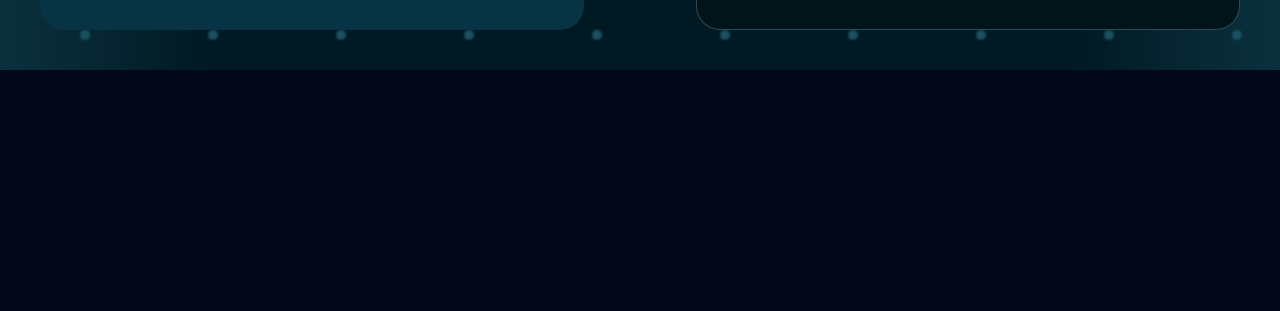
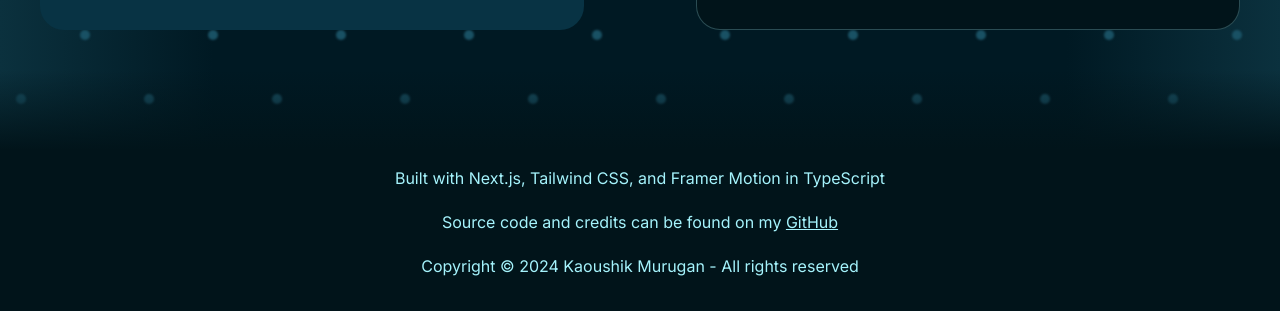
Before and after one commit to KaoushikMurugan/personal-website, a Next.js app: page / in a window 1280 px wide. Shown: the part 4804-5115 px from the top of the page. Before the commit the page ends 4874 px from the top, so only its background shows below. Built offline with nearby package versions, Linux system fonts and the light colour scheme.

Commit message:
Feat: Added a footer component

```diff
--- a/app/page.tsx
+++ b/app/page.tsx
@@ -1,4 +1,5 @@
 import Background from "@/components/background";
+import Footer from "@/components/footer";
 import Grid from "@/components/grid";
 import Hero from "@/components/hero";
 import ProgrammingIconsRibbon from "@/components/programming-icons-ribbon";
@@ -18,6 +19,7 @@ export default function Home() {
         <ProgrammingIconsRibbon />
         <Timeline timelineItems={timelineElements} lineClassName="bg-amber-400 dark:bg-amber-600" />
       </div>
+      <Footer />
     </main>
   );
 }
--- /dev/null
+++ b/components/footer.tsx
@@ -0,0 +1,26 @@
+import React from 'react'
+
+const Footer = () => {
+  return (
+    <div className="flex flex-col w-screen z-50">
+        {/* Footer Background transition */}
+        <div className="flex w-screen h-20 bg-gradient-to-b from-transparent to-cyan-995 text-cyan-" />
+        <div className="flex w-screen bg-cyan-995">
+            {/* Footer Content */}
+            <div className="flex flex-col w-full max-w-7xl p-4 mx-auto text-cyan-950 dark:text-cyan-200 text-center gap-5">
+                <p>Built with Next.js, Tailwind CSS, and Framer Motion in TypeScript</p>
+
+                <p>Source code and credits can be found on my
+                <a href="https://github.com/KaoushikMurugan/personal-website"
+                    target="_blank" rel="noopener noreferrer"> <u>GitHub</u></a></p>
+
+                <p>Copyright &copy; {new Date().getFullYear()} Kaoushik Murugan - All rights reserved</p>
+
+                <div className="flex justify-center space-x-4"/>
+            </div>
+        </div>
+    </div>
+  )
+}
+
+export default Footer
```
